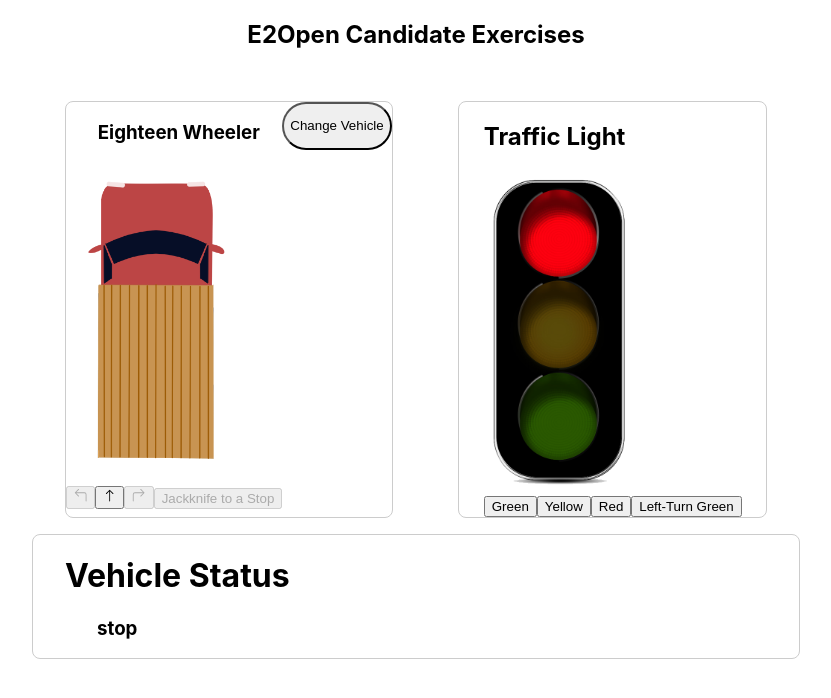
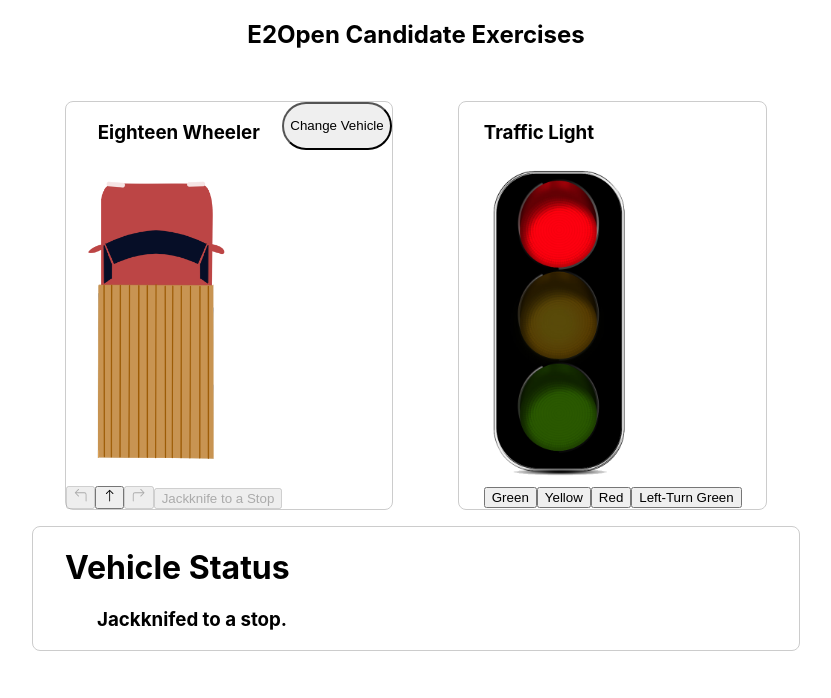
Before and after one commit to murphy-mi/candidate-exercises, a React (Create React App) app: page / in a window 1280 px wide. Shown: the top 698 px of the page, without its empty margins (224-1055 px from the left). Built offline with nearby package versions, Linux system fonts and the light colour scheme.

Commit message:
rules 2, 3 complete

```diff
--- a/src/App.js
+++ b/src/App.js
@@ -7,14 +7,20 @@ import VehicleStatus from "./components/VehicleStatus";
 function App() {
   const [currentVehicle, setCurrentVehicle] = useState(true);
   const [currentVehicleStatus, setCurrentVehicleStatus] = useState("stop");
-  const [currentLightStatus, setCurrentLightStatus] = useState("red");
+  const [currentLightStatus, setCurrentLightStatus] = useState("Red");
 
-  function onStatusChange(e) {
+  function onVehicleStatusChange(e) {
+    // console.log(e.currentTarget.value);
     const status = e.currentTarget.value;
     if (currentVehicleStatus === "forward" && status === "forward") {
-      throw "Cannot move forward twice!";
+      throw new Error("Cannot move forward twice!");
     }
     setCurrentVehicleStatus(status);
+  }
+
+  function onLightStatusChange(e) {
+    let light = e.currentTarget.value;
+    setCurrentLightStatus(light);
   }
 
   let vehicle;
@@ -22,12 +28,15 @@ function App() {
     vehicle = (
       <EighteenWheeler
         status={currentVehicleStatus}
-        onStatusChange={onStatusChange}
+        onStatusChange={onVehicleStatusChange}
       />
     );
   } else {
     vehicle = (
-      <SUV status={currentVehicleStatus} onStatusChange={onStatusChange} />
+      <SUV
+        status={currentVehicleStatus}
+        onStatusChange={onVehicleStatusChange}
+      />
     );
   }
 
@@ -47,10 +56,17 @@ function App() {
           </button>
         </div>
         <div className="traffic-container">
-          <TrafficControlDevice />
+          <TrafficControlDevice
+            vehicleStatus={currentVehicleStatus}
+            lightStatus={currentLightStatus}
+            onLightStatusChange={onLightStatusChange}
+          />
         </div>
       </div>
-      <VehicleStatus status={currentVehicleStatus} />
+      <VehicleStatus
+        status={currentVehicleStatus}
+        lightStatus={currentLightStatus}
+      />
     </div>
   );
 }
--- a/src/components/SUV.js
+++ b/src/components/SUV.js
@@ -30,7 +30,7 @@ function SUV({ status, onStatusChange }) {
           <BsArrow90DegRight />
         </button>
         <button
-          value="run over ford pinto"
+          value="pinto"
           onClick={onStatusChange}
           disabled={status !== "forward"}
         >
--- a/src/components/TrafficControlDevice.js
+++ b/src/components/TrafficControlDevice.js
@@ -1,13 +1,15 @@
-import { useState } from "react";
 import GreenLightIMG from "../assets/traffic-green.png";
 import YellowLightIMG from "../assets/traffic-yellow.png";
 import RedLightIMG from "../assets/traffic-red.png";
+import GreenLightLeftIMG from "../assets/traffic-green-left.png";
 
-function TrafficControlDevice() {
-  const [currentLight, setCurrentLight] = useState("Red");
-
+function TrafficControlDevice({
+  vehicleStatus,
+  lightStatus,
+  onLightStatusChange,
+}) {
   let light;
-  switch (currentLight) {
+  switch (lightStatus) {
     case "Green":
       light = GreenLightIMG;
       break;
@@ -15,7 +17,7 @@ function TrafficControlDevice() {
       light = YellowLightIMG;
       break;
     case "Left-Turn Green":
-      light = GreenLightIMG;
+      light = GreenLightLeftIMG;
       break;
     default:
       light = RedLightIMG;
@@ -23,13 +25,19 @@ function TrafficControlDevice() {
 
   return (
     <div className="light-container">
-      <h2>Traffic Light</h2>
+      <h3>Traffic Light</h3>
       <img className="vehicle-traffic-image" src={light} alt="Traffic Light" />
       <div className="traffic-controls-container">
-        <button onClick={() => setCurrentLight("Green")}>Green</button>
-        <button onClick={() => setCurrentLight("Yellow")}>Yellow</button>
-        <button onClick={() => setCurrentLight("Red")}>Red</button>
-        <button onClick={() => setCurrentLight("Left-Turn Green")}>
+        <button value="Green" onClick={onLightStatusChange}>
+          Green
+        </button>
+        <button value="Yellow" onClick={onLightStatusChange}>
+          Yellow
+        </button>
+        <button value="Red" onClick={onLightStatusChange}>
+          Red
+        </button>
+        <button value="Left-Turn Green" onClick={onLightStatusChange}>
           Left-Turn Green
         </button>
       </div>
--- a/src/components/VehicleStatus.js
+++ b/src/components/VehicleStatus.js
@@ -1,10 +1,25 @@
 import React from "react";
 
-function VehicleStatus({ status }) {
+function VehicleStatus({ status, lightStatus }) {
+  function statusSentence(status) {
+    switch (status) {
+      case "left":
+        return "Turning left.";
+      case "right":
+        return "Turning right.";
+      case "forward":
+        return "Driving forward.";
+      case "pinto":
+        return "Ran over a Ford Pinto.";
+      default:
+        return "Jackknifed to a stop.";
+    }
+  }
+
   return (
     <div className="vehicle-status-container">
       <h1 style={{ marginLeft: "2rem" }}>Vehicle Status</h1>
-      <h3 style={{ marginLeft: "4rem" }}>{status}</h3>
+      <h3 style={{ marginLeft: "4rem" }}>{statusSentence(status)}</h3>
     </div>
   );
 }
```
Also changed, not shown: src/assets/traffic-green-left.png (added).
